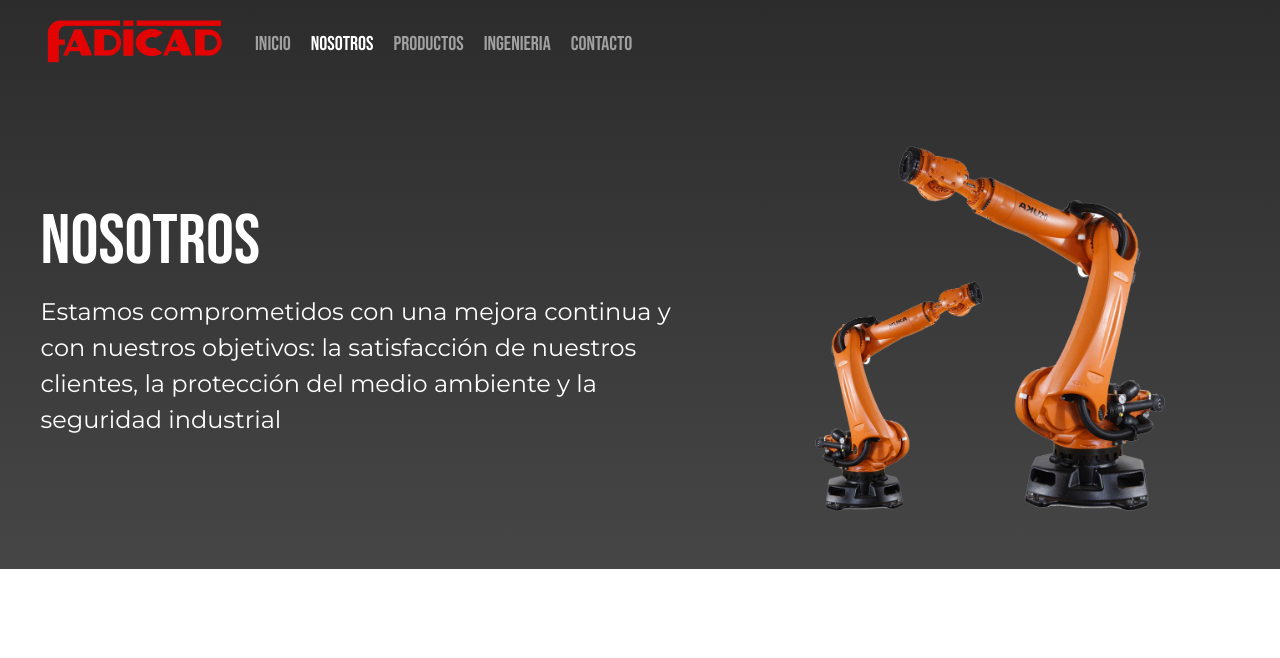
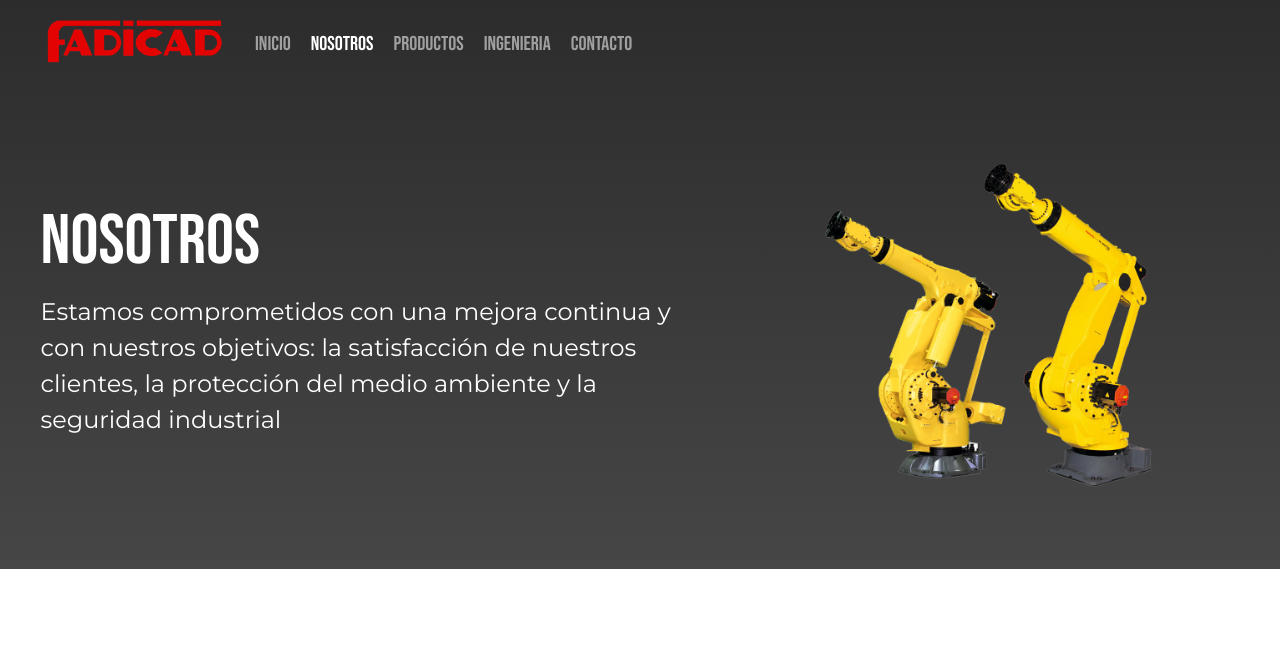
Before and after one commit to LuciaReale/Proyecto-Fadicad, a website: page nosotros.html in a window 1280 px wide. Shown: the top 658 px of the page. Drawn offline with nearby package versions, Linux system fonts and the light colour scheme.

Commit message:
Cambio de fotos en los headers

```diff
--- a/nosotros.html
+++ b/nosotros.html
@@ -63,7 +63,7 @@
                         la protección del medio ambiente y la seguridad industrial</p>
                 </div>
                 <div class="foto col-lg-5 col-md-12 col-sm-12">
-                    <img src="images/doble-robot.png" width="350rem" alt="robots header">
+                    <img src="images/doble-robot-amarillo.png" width="350rem" alt="robots header">
                 </div>
             </section>
         </header>
```
Also changed, not shown: contacto.html (+1 -1 lines), ingenieria.html (+1 -1 lines), productos.html (+3 -3 lines), index.html (line endings or trailing spaces).
